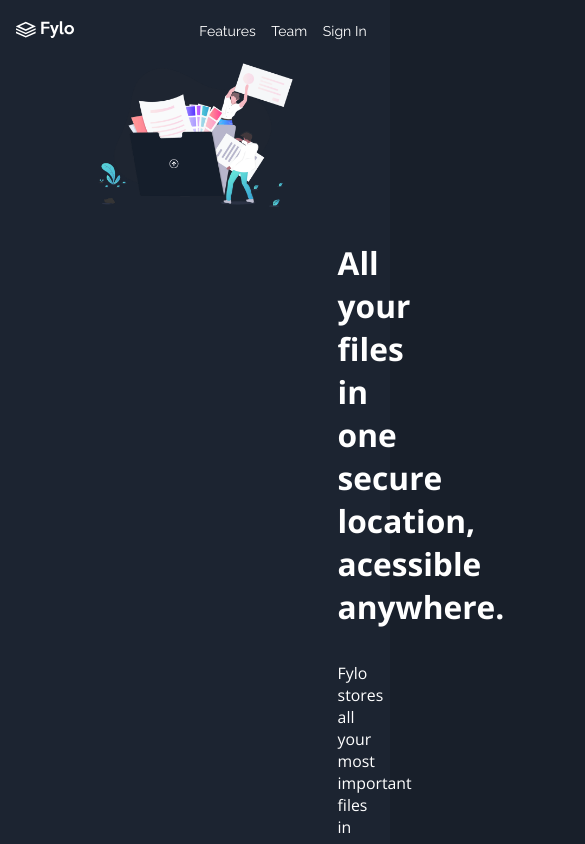
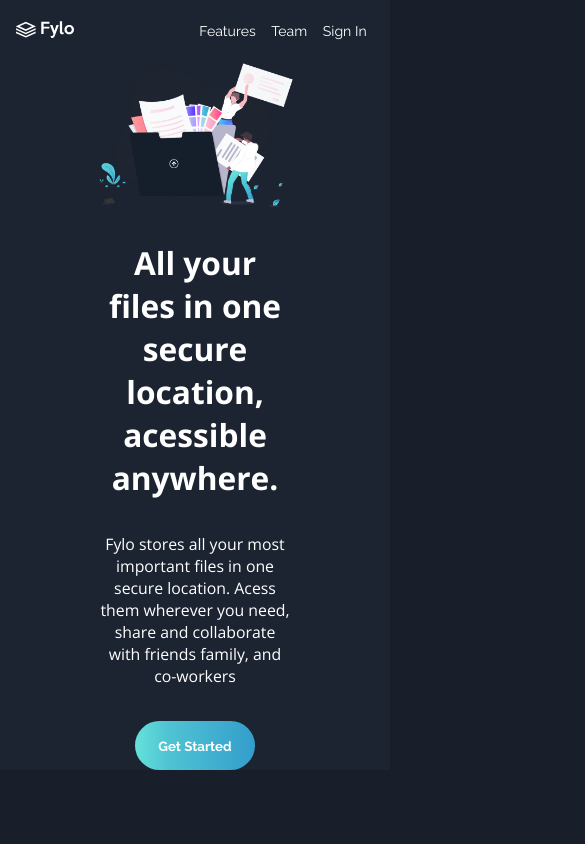
Before and after one commit to matheush9/fylo-dark-page, a Next.js app: page / in a window 390 px wide. Shown: the top 844 px of the page, 585 px wide, since content can reach past the window. Built offline with nearby package versions, Linux system fonts and the light colour scheme.

Commit message:
fix bug responsive

```diff
--- a/src/components/Hero/hero.module.scss
+++ b/src/components/Hero/hero.module.scss
@@ -6,6 +6,10 @@
   background-repeat: no-repeat;
   background-size: contain;
   background-position: bottom;
+  display: flex;
+  justify-content: center;
+  align-items: center;
+  flex-direction: column;
 
   .intro {
     display: flex;
@@ -18,7 +22,7 @@
 
   .allYourText {
     text-align: center;
-    padding: 0 40vh;
+    width: 50vw;
 
     * {
       margin-top: 4vh;
@@ -28,3 +32,10 @@
     }
   }
 }
+
+@media (max-width: 600px) {
+  .component {
+    background-image: none;
+
+  }
+}
--- a/src/components/StayProductive/stayproductive.module.scss
+++ b/src/components/StayProductive/stayproductive.module.scss
@@ -48,6 +48,17 @@
     }
 
   }
+}
 
 
+@media (max-width: 600px) {
+  .component {
+    flex-direction: column;
+    .stayImage {
+      img {
+        height: 40vh;
+        width: 100vw;
+      }
+    }
+  }
 }
--- a/src/components/Testemonials/testemonials.module.scss
+++ b/src/components/Testemonials/testemonials.module.scss
@@ -50,3 +50,18 @@
     }
   }
 }
+
+@media (max-width: 600px) {
+  .component {
+    .wrapper {
+      flex-direction: column;
+      justify-content: center;
+      .comment {
+        width: 85vw;
+        padding: 2vh;
+        line-height: 1.3rem;
+        margin-top: 4vh;
+      }
+    }
+  }
+}
```
